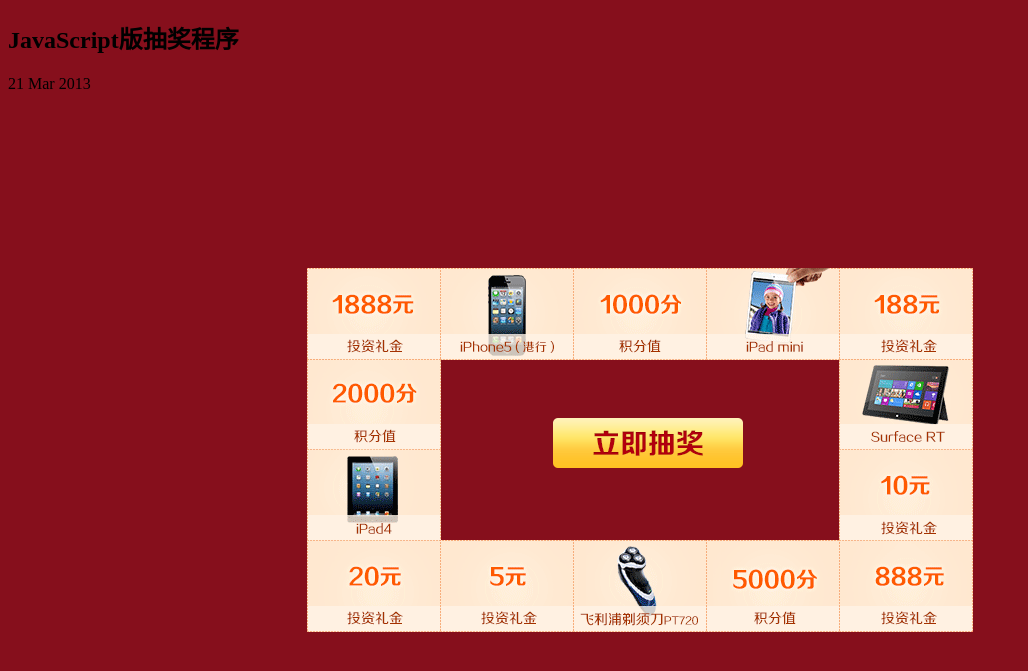
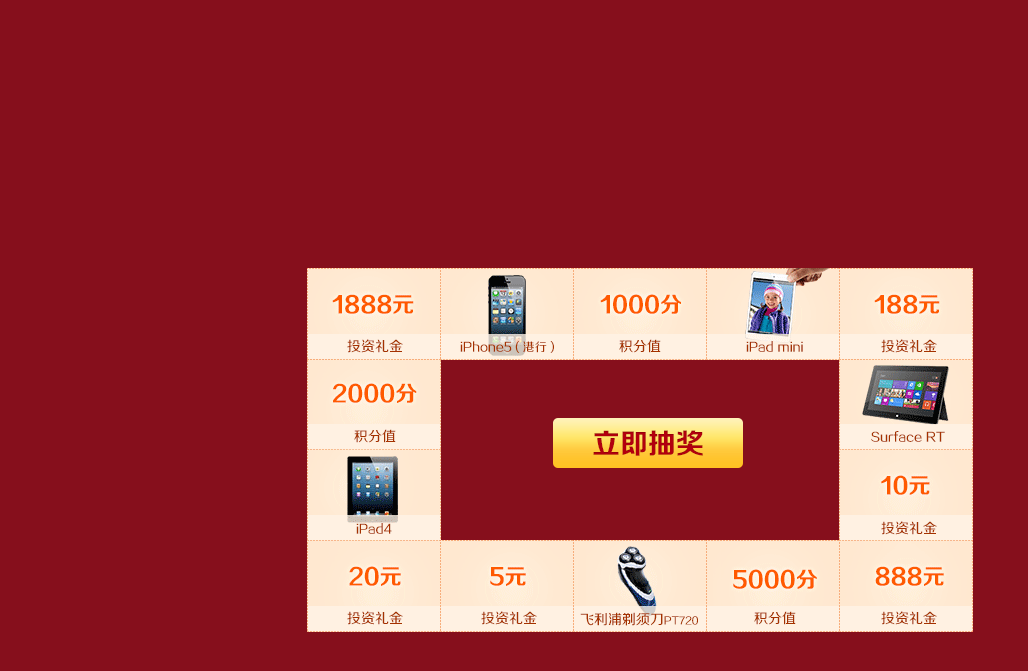
Before and after one commit to aNd1coder/and1coder.github.com, a Jekyll site: the page built from _posts/2013-03-21-Javascript版抽奖程序.md, in a window 1280 px wide. Shown: the top 671 px of the page, without its empty margins (0-1028 px from the left). Built offline with Jekyll 4.4.1, drawn with Linux system fonts in a browser that asks for light colours; Markdown is read by kramdown in place of the engine named in the settings.

Commit message:
去除抽奖页面标题

```diff
--- a/_posts/2013-03-21-Javascript版抽奖程序.md
+++ b/_posts/2013-03-21-Javascript版抽奖程序.md
@@ -3,7 +3,6 @@ layout: default
 title: JavaScript版抽奖程序
 ---
 <link rel="stylesheet" href="/s/css/style.css"/>
-<h2>{{ page.title }}</h2>
 <div id="lottery" class="lottery">
     <table class="lottery-box" id="lottery-box">
         <tbody>
@@ -40,4 +39,3 @@ title: JavaScript版抽奖程序
     <input type="button" id="btn-lottery" class="btn-lottery"/>
 </div>
 <script src="/s/js/lottery.js"></script>
-<p>{{ page.date | date_to_string }}</p>
```
